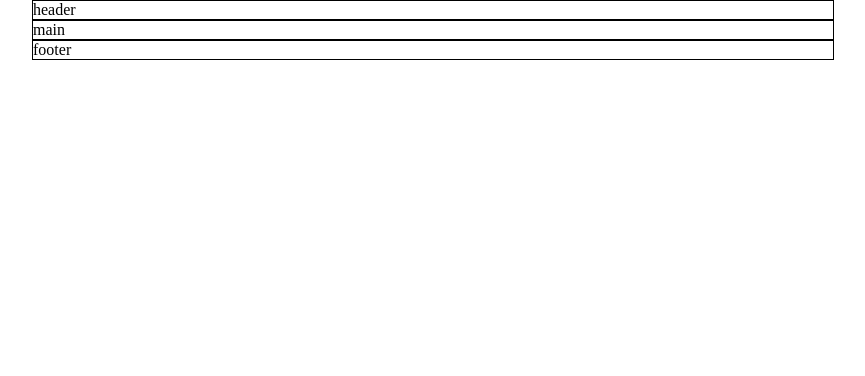
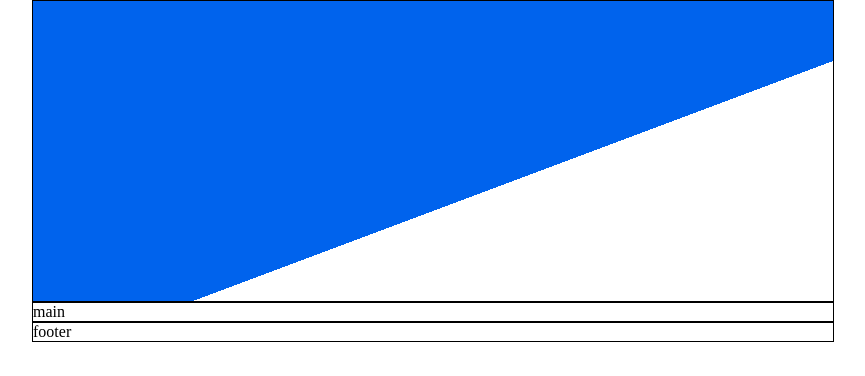
Before and after one commit to monkeC0der/homepage, a plain HTML site: page index.html in a window 1280 px wide. Shown: the whole page, without its empty margins (207-1072 px from the left). Drawn offline with Linux system fonts and the light colour scheme; a web font is replaced by a local one.

Commit message:
Add diagonal effect to header background

```diff
--- a/index.html
+++ b/index.html
@@ -14,7 +14,7 @@
   </head>
   <body>
     <header id="header">
-        header
+
     </header>
     <main id="main">
         main
--- a/styles.css
+++ b/styles.css
@@ -22,3 +22,8 @@ body {
     min-width: 400px;
   }
 }
+
+#header{
+    height: 300px;
+    background-image: linear-gradient(to bottom right, rgb(0, 99, 237) 60%, white 40%);
+}
```
